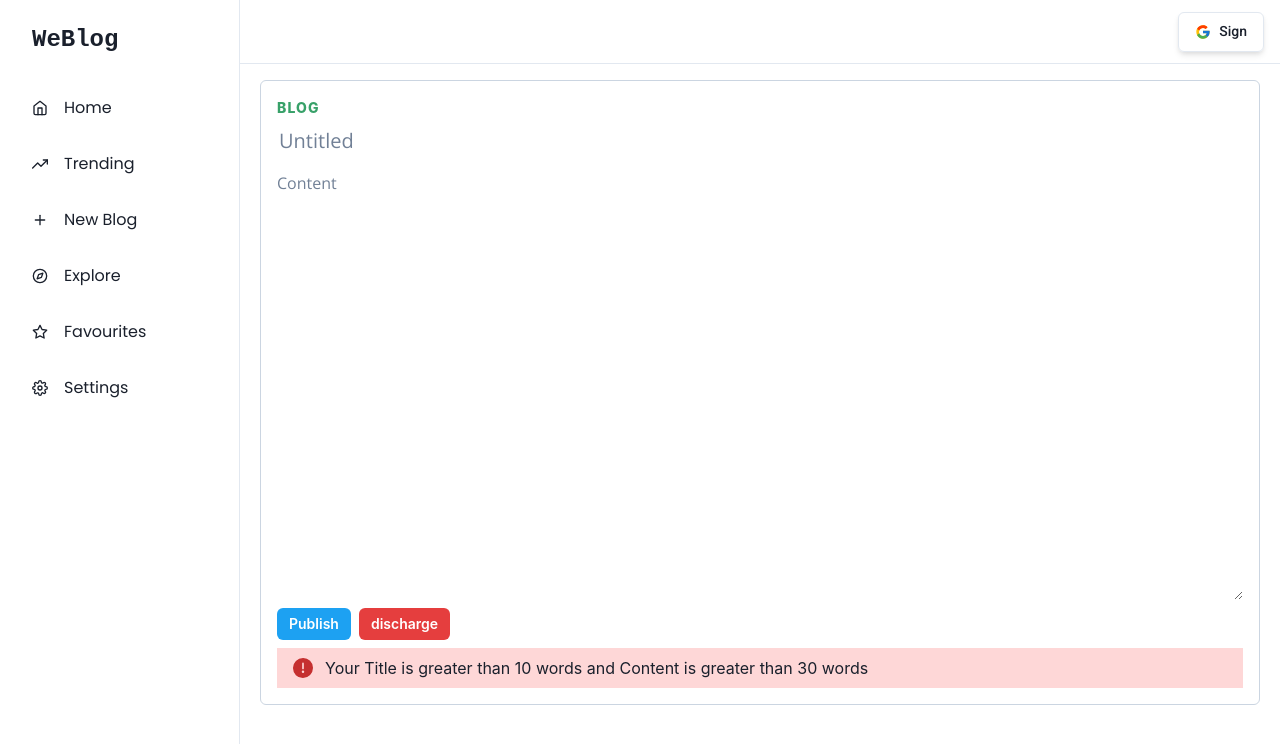
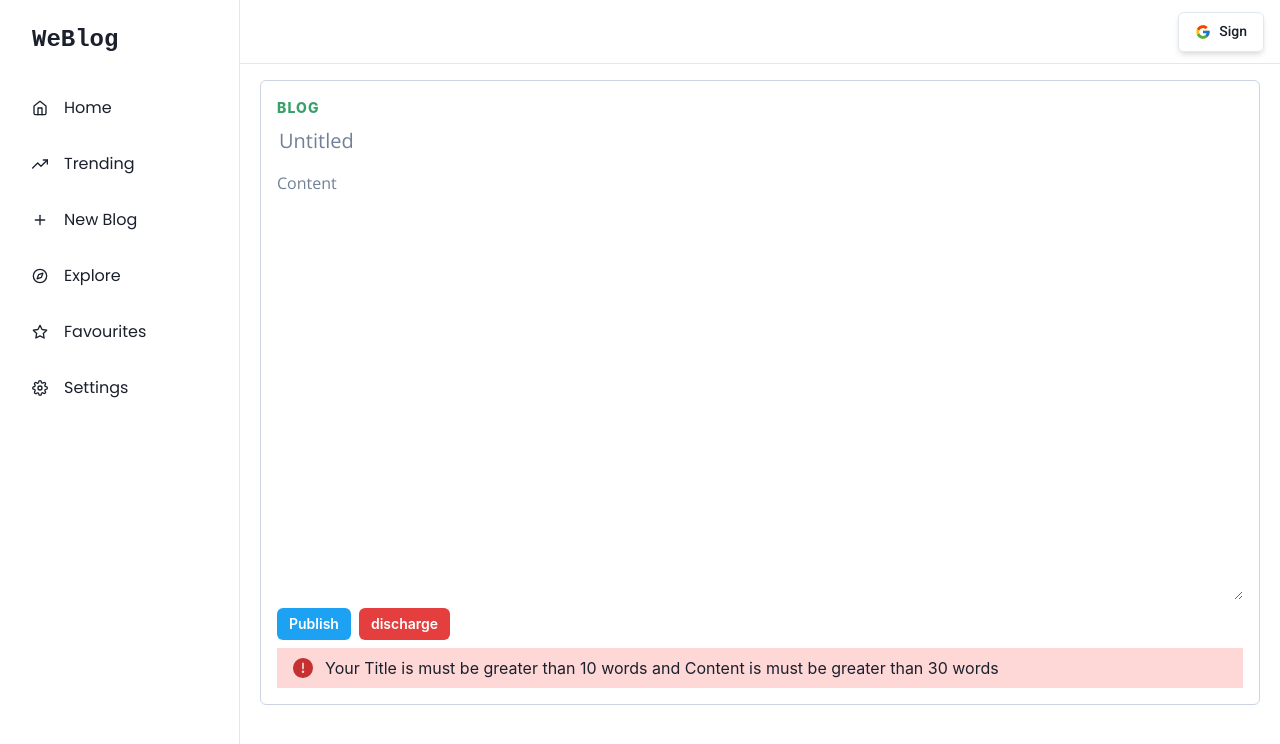
Before and after one commit to DARIYAVALI60/blog_nextjs, a Next.js app: page /newblog in a window 1280 px wide. Both pictures are taken after a click on the button "Publish". Shown: the top 744 px of the page. Built offline with nearby package versions, Linux system fonts and the light colour scheme; no server answers.

Commit message:
Error Title Updated

```diff
--- a/components/error/Error.tsx
+++ b/components/error/Error.tsx
@@ -7,7 +7,7 @@ export const NewBlogError = () => {
       <Alert status="error" height={"10"}>
         <AlertIcon />
         <AlertDescription>
-          Your Title is greater than 10 words and Content is greater than 30
+          Your Title is must be greater than 10 words and Content is must be greater than 30
           words
         </AlertDescription>
       </Alert>
```
